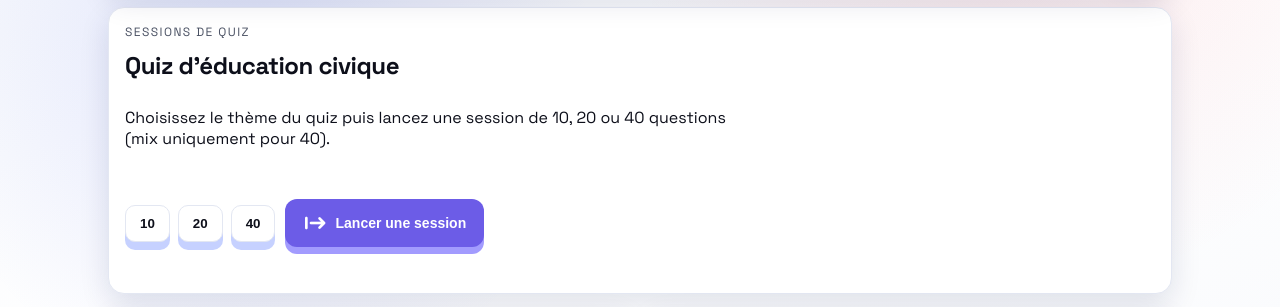
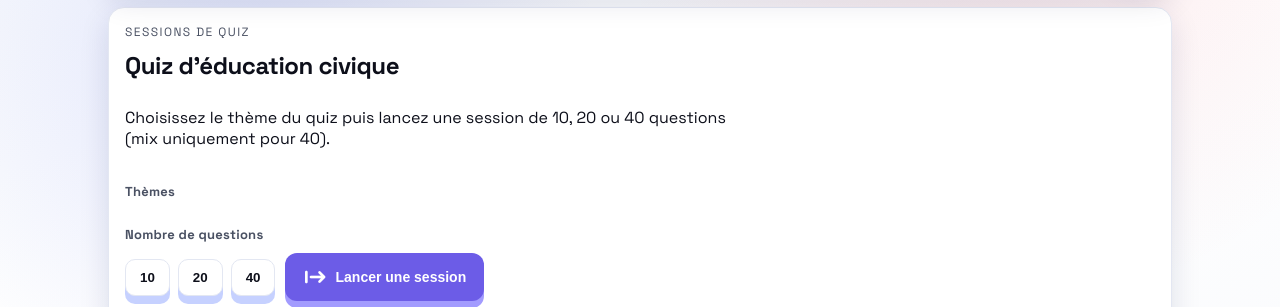
Before and after one commit to BorisHnt/site-ed-civique, a plain HTML site: page index.html in a window 1280 px wide. Shown: the part 97-404 px from the top of the page. Drawn offline with nearby package versions, Linux system fonts and the light colour scheme.

Commit message:
Front End Update

```diff
--- a/index.html
+++ b/index.html
@@ -38,7 +38,9 @@
           <h2 id="hero-title">Quiz d’éducation civique</h2>
           <p id="hero-desc">Choisissez le thème du quiz puis lancez une session de 10, 20 ou 40 questions (mix uniquement pour 40).</p>
           <div class="controls">
+            <div class="control-label" id="theme-label">Thèmes</div>
             <div class="theme-selector" role="group" aria-label="Choix du thème" id="theme-selector"></div>
+            <div class="control-label" id="size-label">Nombre de questions</div>
             <div class="session-selector" role="group" aria-label="Choix de la session">
               <button class="session-btn" data-size="10">10</button>
               <button class="session-btn" data-size="20">20</button>
--- a/styles.css
+++ b/styles.css
@@ -183,6 +183,14 @@ h3 { font-size: 18px; }
   gap: 10px;
   align-items: center;
   margin-top: 8px;
+}
+
+.control-label {
+  width: 100%;
+  font-size: 13px;
+  font-weight: 700;
+  color: var(--muted);
+  letter-spacing: 0.02em;
 }
 
 .session-selector {
```
